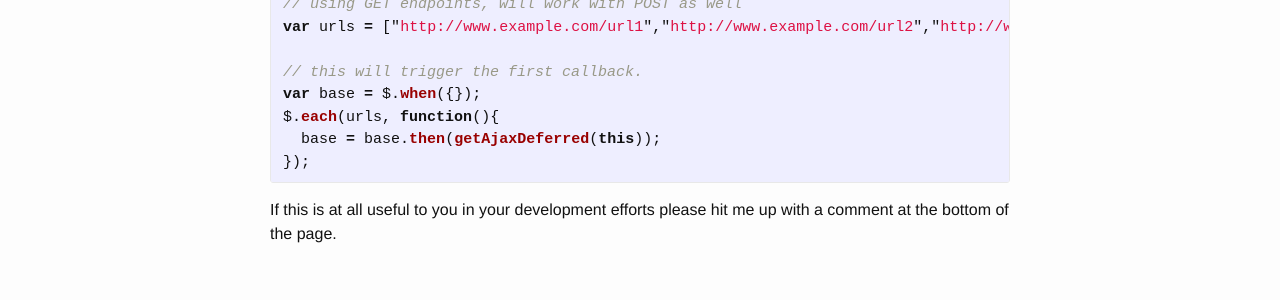
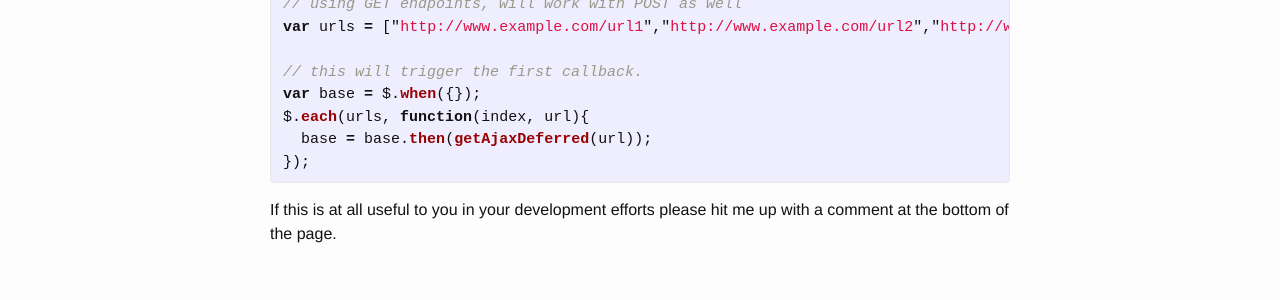
Before and after one commit to johnnyiller/johnnyiller.github.io, a Jekyll site: the page built from _posts/2015-4-13-jquery-sequential-ajax-promise-deferred.markdown, in a window 1280 px wide. Shown: the part 794-1094 px from the top of the page. Built offline with Jekyll 4.4.1, drawn with Linux system fonts in a browser that asks for light colours; comment, search, counter and statistics services are not loaded.

Commit message:
sequential ajax

```diff
--- a/_posts/2015-4-13-jquery-sequential-ajax-promise-deferred.markdown
+++ b/_posts/2015-4-13-jquery-sequential-ajax-promise-deferred.markdown
@@ -32,8 +32,8 @@ var urls = ["http://www.example.com/url1","http://www.example.com/url2","http://
 
 // this will trigger the first callback.
 var base = $.when({});
-$.each(urls, function(){
-  base = base.then(getAjaxDeferred(this));
+$.each(urls, function(index, url){
+  base = base.then(getAjaxDeferred(url));
 });
 
 {% endhighlight %}
```
